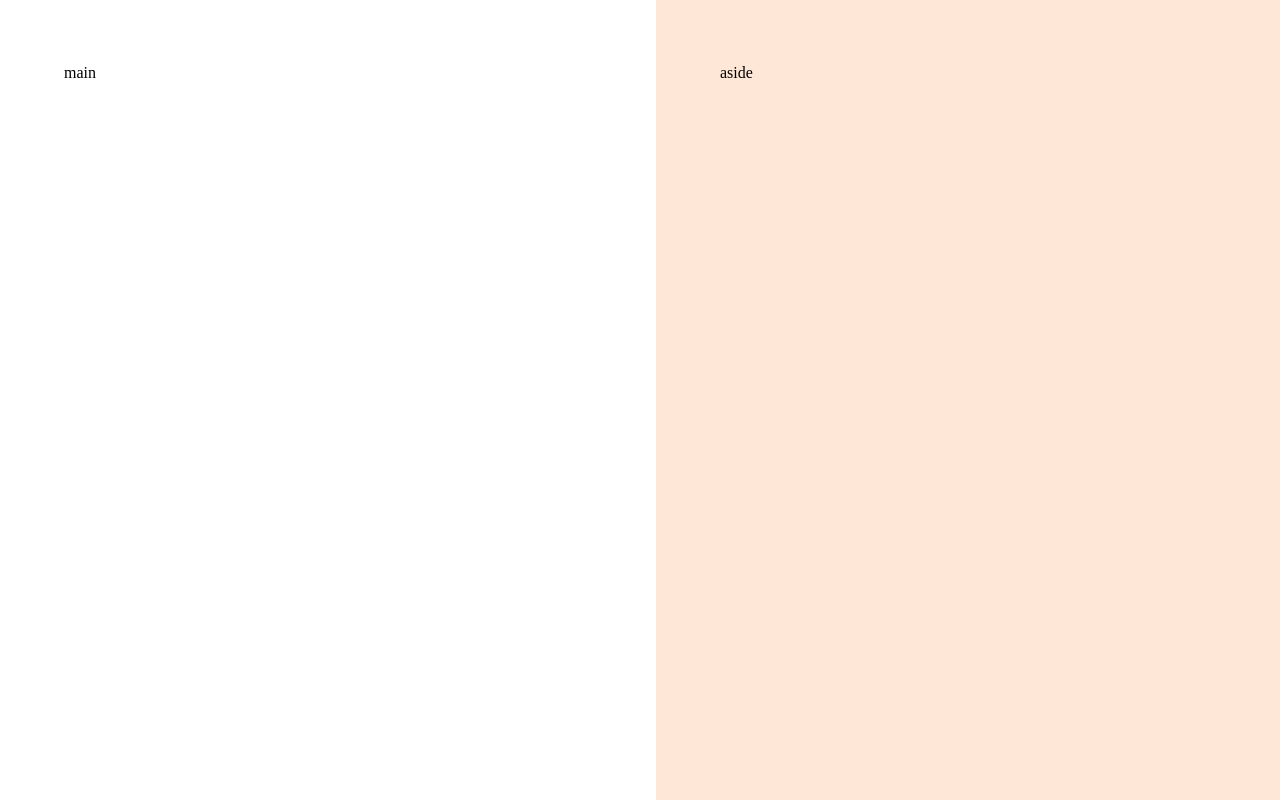
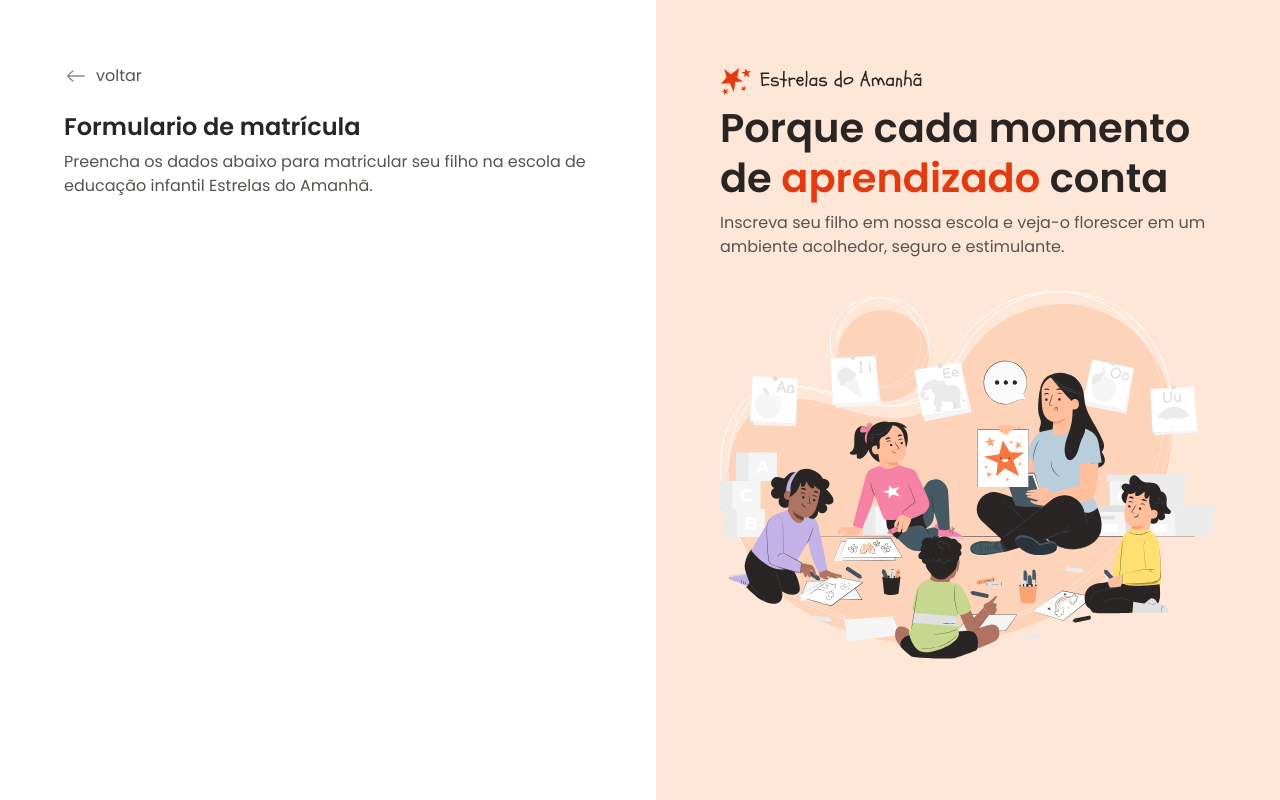
Before and after one commit to camilo2010-dev/formulario-de-matricula, a plain HTML site: page index.html in a window 1280 px wide. Drawn offline with Linux system fonts and the light colour scheme.

Commit message:
conteúdo aside e conteúdo incial do main

```diff
--- a/index.html
+++ b/index.html
@@ -14,10 +14,28 @@
 </head>
 <body>
   <div id="app">
-    <main class="main-container">main</main>
+    <main>
+      <div class="main-container">
+        <div class="back">
+          <img src="assets/icons/arrow-left-02.svg" alt="ícone de voltar">
+          <span>voltar</span>
+        </div>
+
+        <h1>Formulario de matrícula</h1>
+        <p>Preencha os dados abaixo para matricular seu filho na escola de educação infantil Estrelas do Amanhã.</p>
+      </div>
+    </main>
 
     <aside>
-      <div class="aside-container">aside</div>
+      <div class="aside-container">
+        <header>
+          <img src="assets/logo.svg" alt="logo estrelas do amanhã">
+          <h2>Porque cada momento de <span>aprendizado</span> conta</h2>
+          <p>Inscreva seu filho em nossa escola e veja-o florescer em um ambiente acolhedor, seguro e estimulante.</p>
+        </header>
+
+        <img src="assets/Illustration.svg" alt="ilustração de uma professora com crianças prestando atenção">
+      </div>
     </aside>
   </div>
 </body>
--- a/styles/global.css
+++ b/styles/global.css
@@ -24,4 +24,16 @@
 
 body{
   overflow: hidden;
+
+  font: var(--text);
+  color: var(--text-secondary);
 }
+
+h1, h2 {
+  color: var(--text-primary);
+}
+
+img {
+  max-width: 100%;
+  height: auto;
+}
--- a/styles/layout.css
+++ b/styles/layout.css
@@ -13,6 +13,18 @@ main{
     max-width: 33rem;
     margin-left: auto;
   }
+
+  & .back {
+    display: flex;
+    align-items: center;
+    gap: .5rem;
+    margin-bottom: 1.5rem;
+  }
+
+  & h1 {
+    font: 600 1.5rem/1.25 var(--font-family);
+    margin-bottom: .5rem;
+  }
 }
 
 aside{
@@ -21,5 +33,17 @@ aside{
 
   & .aside-container {
     max-width: 31rem;
+
+    & > img{
+      margin-top: 2rem;
+    }
+  }
+
+  & h2 {
+    font: 600 2.5rem/1.25 var(--font-family);
+    margin-bottom: .5rem;
+    & span{
+      color: var(--text-highlight)
+    }
   }
 }
```
